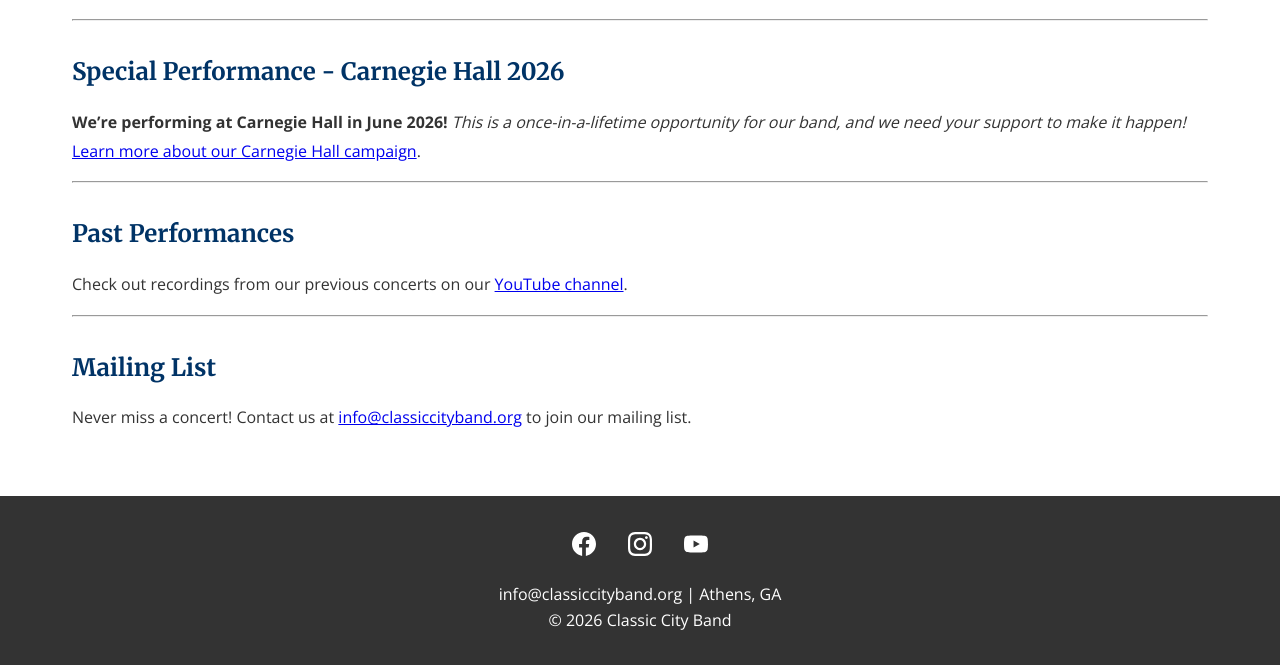
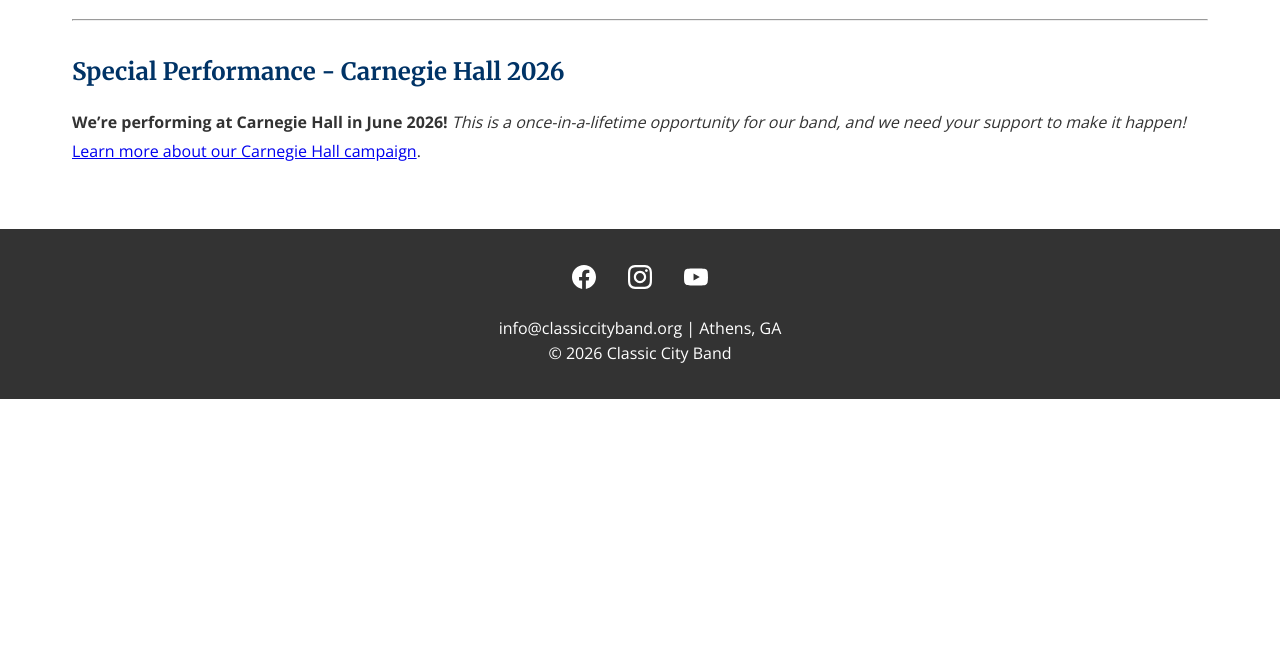
Before and after one commit to webmasterCCB/CCBwebsite, a Jekyll site: the page built from concerts.md, in a window 1280 px wide and 900 px high, scrolled down 971 px, cut to the strip 235-900 px from the top of the window. Built offline with Jekyll 4.4.1, drawn with Linux system fonts in a browser that asks for light colours; after the commit the page ends 1605 px from its top, so only the background shows below that.

Commit message:
Update concerts.md

```diff
--- a/concerts.md
+++ b/concerts.md
@@ -42,15 +42,3 @@ Festive music to celebrate the season
 
 **We're performing at Carnegie Hall in June 2026!**
 <i>This is a once-in-a-lifetime opportunity for our band, and we need your support to make it happen!</i> [Learn more about our Carnegie Hall campaign](/CCBwebsite/carnegie-hall).
-
----
-
-## Past Performances
-
-Check out recordings from our previous concerts on our [YouTube channel]({{ site.youtube_url }}).
-
----
-
-## Mailing List
-
-Never miss a concert! Contact us at [{{ site.email }}](mailto:{{ site.email }}) to join our mailing list.
```
